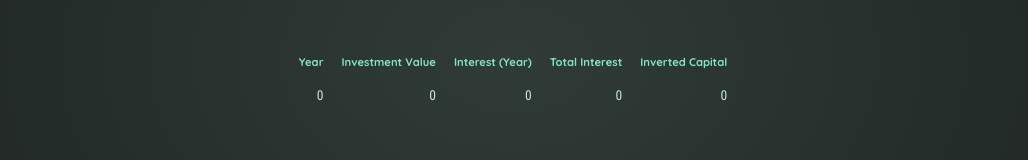
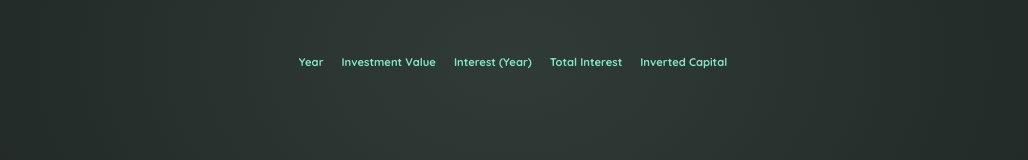
Before and after one commit to cristian-corbalan/investment-calculator, a React (Vite) app: page / in a window 1280 px wide. Shown: the part 366-526 px from the top of the page, without its empty margins (127-1155 px from the left). Built offline with nearby package versions, Linux system fonts and the light colour scheme.

Commit message:
Show the investment results

```diff
--- a/src/App.jsx
+++ b/src/App.jsx
@@ -13,6 +13,8 @@ const INVESTMENT_VALUES = {
 function App() {
     const [investmentValues, setInvestmentValues] = useState(INVESTMENT_VALUES);
 
+    const results = calculateInvestmentResults(investmentValues);
+
     function handleInvestmentValues (type, newValue){
         setInvestmentValues((prevValues) => {
             return {
@@ -25,7 +27,7 @@ function App() {
     return (
         <>
             <UserInput onInvestmentValues={handleInvestmentValues}></UserInput>
-            <Results></Results>
+            <Results results={results}></Results>
         </>
     )
 }
@@ -37,7 +39,7 @@ export default App
 * TODO List:
 * Utilice el proyecto inicial adjunto a esta lección
 * Añada componentes para mostrar una cabecera, recoger los datos introducidos por el usuario y generar la tabla de resultados.
-* TODO: Obtener y almacenar los datos introducidos por el usuario (es decir, los parámetros de inversión introducidos).
+* Obtener y almacenar los datos introducidos por el usuario (es decir, los parámetros de inversión introducidos).
 * Derivar los resultados de la inversión con la ayuda de la función de utilidad proporcionada (en el proyecto inicial)
 * Mostrar los resultados de la inversión en una tabla HTML (Utilice <table>, <thead>, <tbody> <tr>, <th>, <td>)
 * Mostrar condicionalmente un mensaje informativo si se ha introducido una duración no válida (< 1)
--- a/src/components/Results.jsx
+++ b/src/components/Results.jsx
@@ -1,4 +1,8 @@
-export default function Results() {
+import {formatter} from "../util/investment.js";
+
+export default function Results({results = []}) {
+    let totalInterest = 0;
+
     return (
         <table id="result">
             <thead className="center">
@@ -11,13 +15,22 @@ export default function Results() {
             </tr>
             </thead>
             <tbody>
-            <tr>
-                <td>0</td>
-                <td>0</td>
-                <td>0</td>
-                <td>0</td>
-                <td>0</td>
-            </tr>
+            {
+                results.map((investment) => {
+                    totalInterest += investment.interest;
+                    const invertedCapital = investment.valueEndOfYear - totalInterest;
+
+                    return (
+                        <tr key={investment.year}>
+                            <td>{investment.year}</td>
+                            <td>{formatter.format(investment.valueEndOfYear)}</td>
+                            <td>{formatter.format(investment.interest)}</td>
+                            <td>{formatter.format(totalInterest)}</td>
+                            <td>{formatter.format(invertedCapital)}</td>
+                        </tr>
+                    )
+                })
+            }
             </tbody>
         </table>
     )
```
